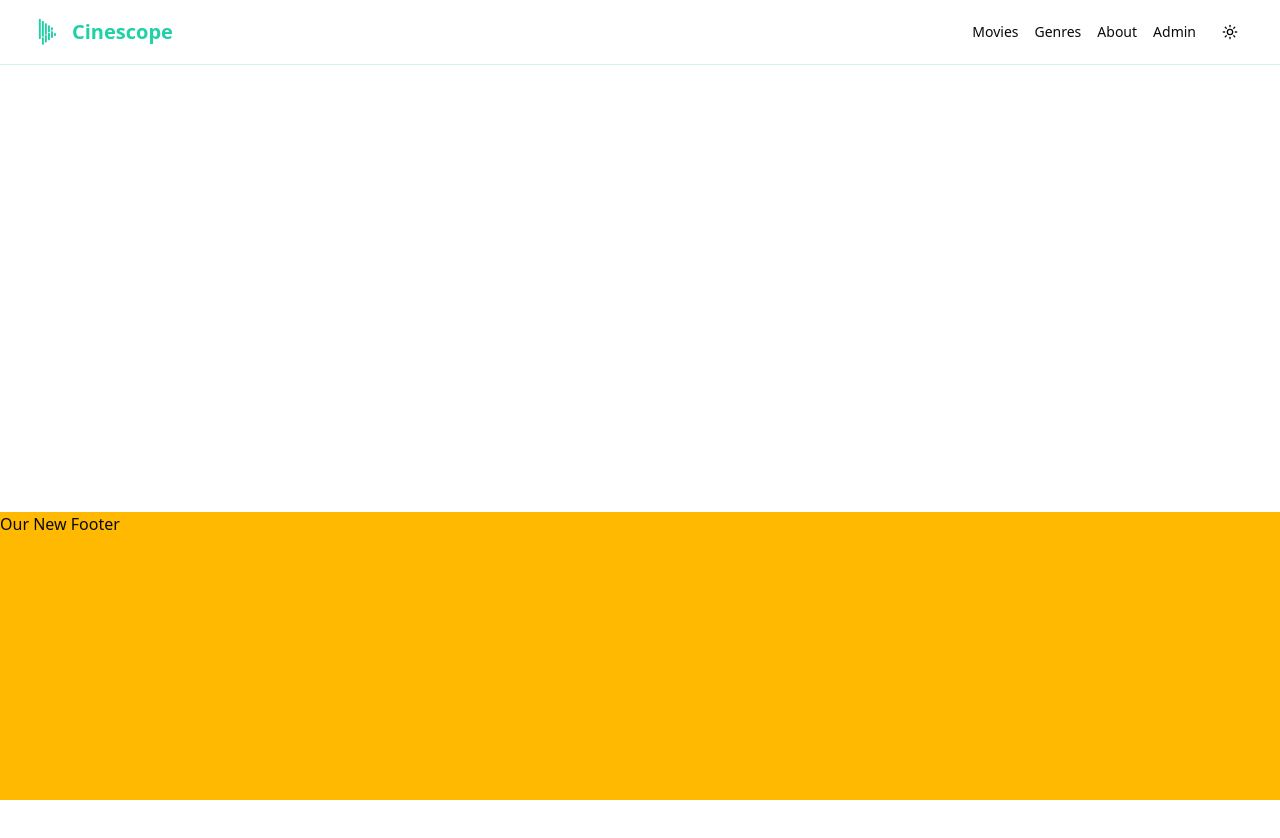
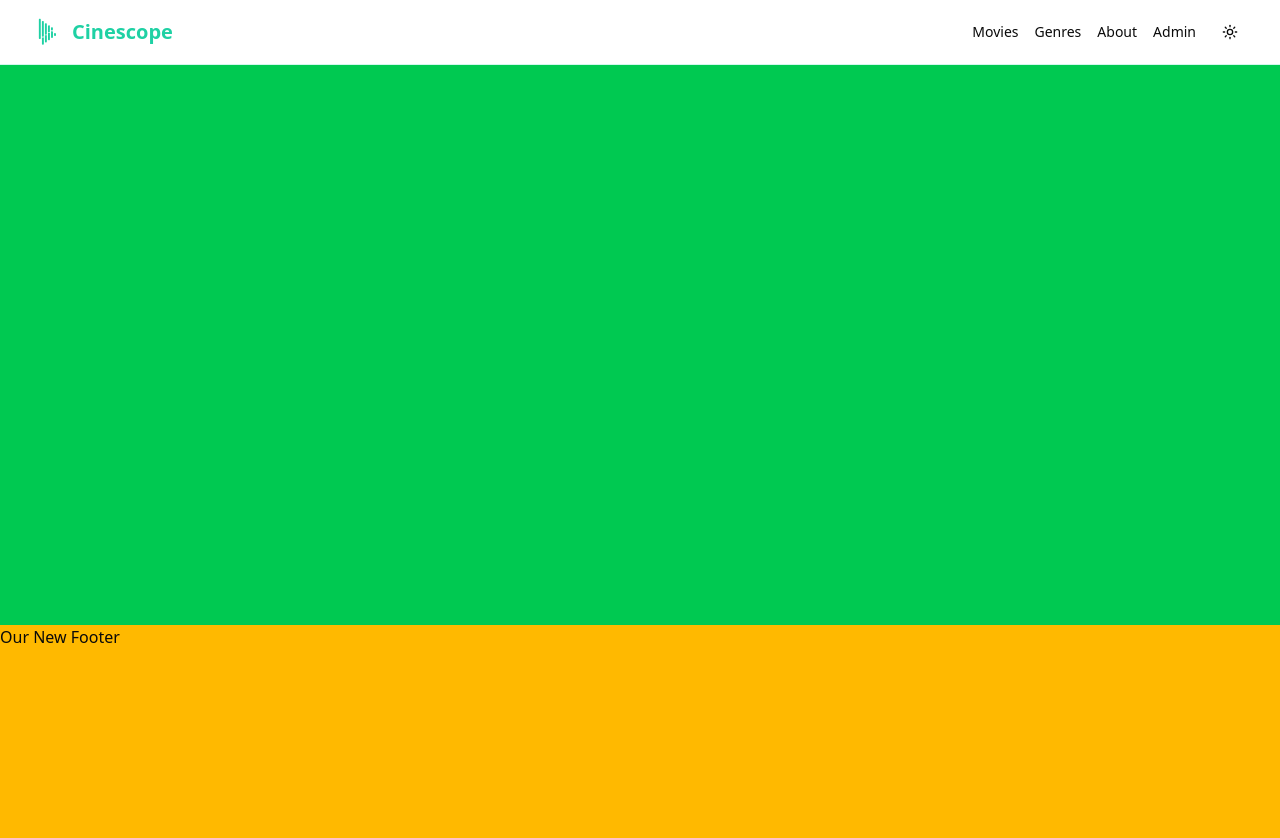
Before and after one commit to leavingnadir/Cinescope-Dashboard, a Next.js app: page / in a window 1280 px wide. Shown: the top 838 px of the page. Before the commit the page ends 800 px from the top, so only its background shows below. Built offline with nearby package versions, Linux system fonts and the light colour scheme.

Commit message:
Add files via upload

```diff
--- a/components/home/hero-banner.jsx
+++ b/components/home/hero-banner.jsx
@@ -1,5 +1,9 @@
 import React from "react";
 
 export default function HeroBanner() {
-  return <section></section>;
+  return (
+    <section className="relative overflow-hidden min-h-[70vh] bg-red-500">
+      <div className="absolute inset-0 z-0 bg-green-500"></div>
+    </section>
+  );
 }
```
